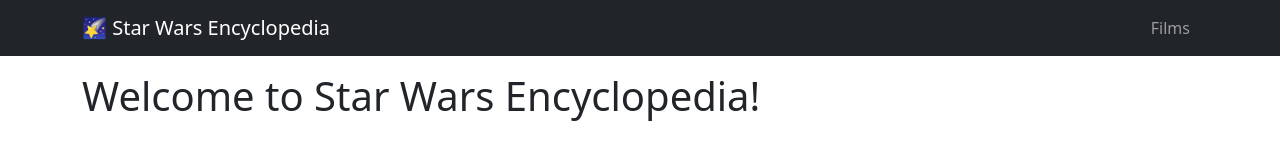
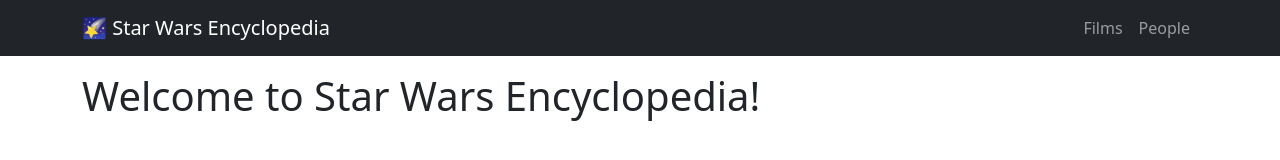
Before and after one commit to Wiktoria2308/StarWars-encyklopedi, a React (Create React App) app in the folder star-wars/: page / in a window 1280 px wide. Shown: the top 160 px of the page. Built offline with nearby package versions, Linux system fonts and the light colour scheme.

Commit message:
added people NavLink

```diff
--- a/star-wars/src/components/Navigation.jsx
+++ b/star-wars/src/components/Navigation.jsx
@@ -13,7 +13,7 @@
 				<Navbar.Collapse id="basic-navbar-nav">
 					<Nav className="ms-auto">
 						<Nav.Link as={NavLink} end to="/films">Films</Nav.Link>
-						{/* <Nav.Link as={NavLink} to="/people">People</Nav.Link> */}
+						<Nav.Link as={NavLink} to="/people">People</Nav.Link>
 					</Nav>
 				</Navbar.Collapse>
 			</Container>
```
